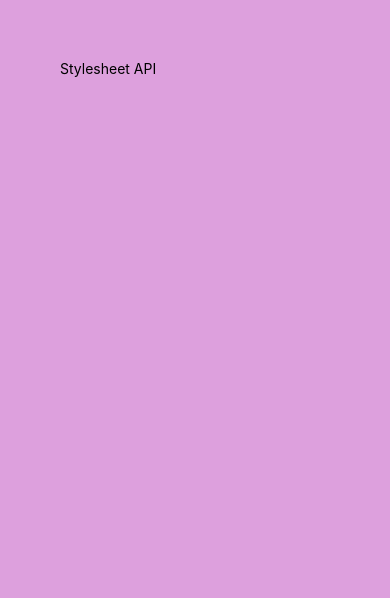
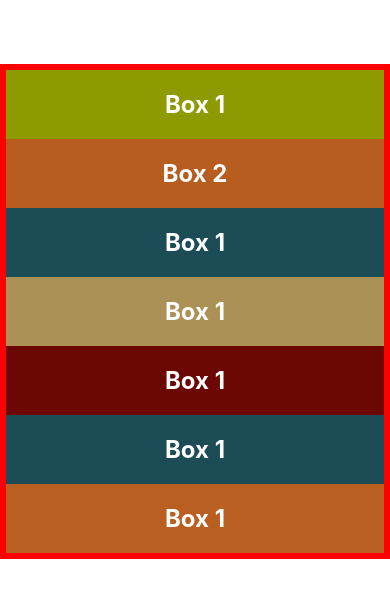
Before and after one commit to Marvellous890/my-react-native, a React Native app: screen / in a window 390 px wide. Shown: the top 598 px of the page. Built offline with nearby package versions, Linux system fonts and the light colour scheme.

Commit message:
code setup for flex

```diff
--- a/App.js
+++ b/App.js
@@ -1,19 +1,25 @@
-import {View, Text, StyleSheet } from "react-native";
+import {View, StyleSheet } from "react-native";
+import Box from "./components/Box";
 
 export default function App() {
 
   return (
     <View style={styles.container}>
-      <Text style={styles.title}>Stylesheet API</Text>
+      <Box style={{backgroundColor: "#8e9b00"}}>Box 1</Box>
+      <Box style={{backgroundColor: "#b65d1f"}}>Box 2</Box>
+      <Box style={{backgroundColor: "#1c4c56"}}>Box 1</Box>
+      <Box style={{backgroundColor: "#ab9156"}}>Box 1</Box>
+      <Box style={{backgroundColor: "#6b0803"}}>Box 1</Box>
+      <Box style={{backgroundColor: "#1c4c56"}}>Box 1</Box>
+      <Box style={{backgroundColor: "#b95f21"}}>Box 1</Box>
     </View>
   )
 }
 
 export const styles = StyleSheet.create({
   container: {
-    flex: 1,
-    backgroundColor: "plum",
-    padding: 60
+    marginTop: 64,
+    borderWidth: 6,
+    borderColor: "red"
   },
-  title: {}
 })
--- /dev/null
+++ b/components/Box.js
@@ -0,0 +1,22 @@
+import {View, Text, StyleSheet} from "react-native";
+
+export default function Box({children, style}) {
+  return (
+    <View style={[styles.box, style]}>
+      <Text style={styles.text}>{children}</Text>
+    </View>
+  )
+}
+
+const styles = StyleSheet.create({
+  box: {
+    backgroundColor: "#fff",
+    padding: 20
+  },
+  text: {
+    fontSize: 24,
+    fontWeight: "bold",
+    textAlign: "center",
+    color: "white"
+  }
+})
```
